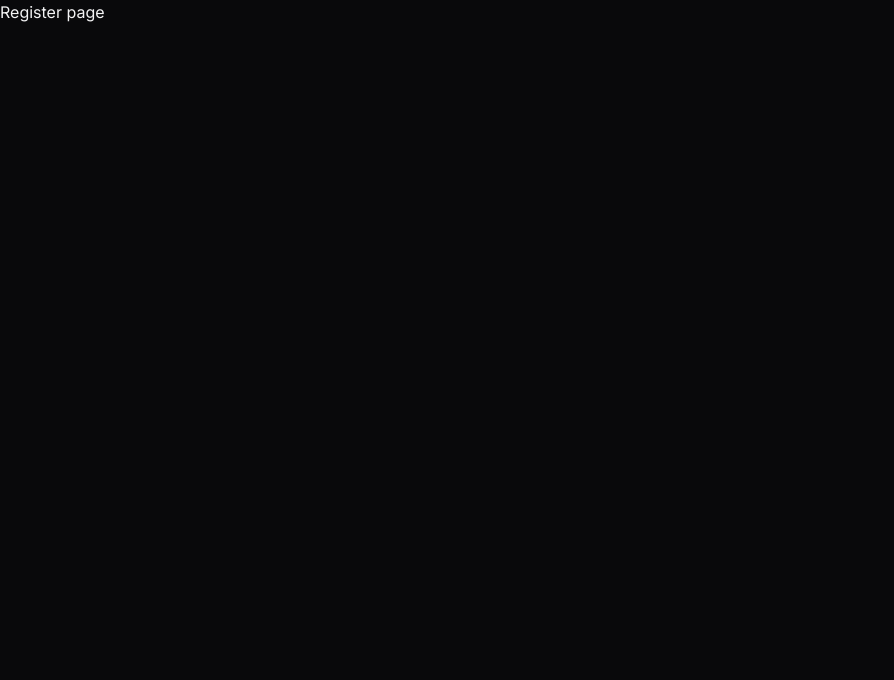
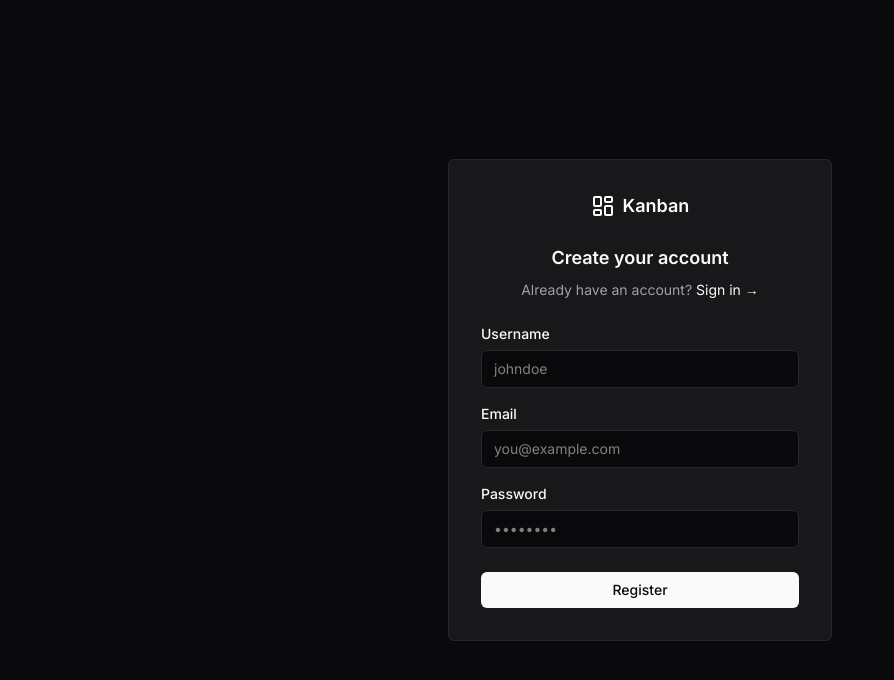
Before and after one commit to Rifat-2020831030/mini-kanban-board, a Next.js app in the folder kanban-client/: page /register in a window 1280 px wide. Shown: the top 680 px of the page, without its empty margins (0-894 px from the left). Built offline with nearby package versions, Linux system fonts and the light colour scheme; no server answers.

Commit message:
feat(frontend): implement auth pages (login and register)

```diff
--- /dev/null
+++ b/kanban-client/src/app/(auth)/layout.tsx
@@ -0,0 +1,9 @@
+import { ReactNode } from 'react';
+
+export default function AuthLayout({ children }: { children: ReactNode }) {
+  return (
+    <div className="min-h-screen flex items-center justify-center bg-[#09090b]">
+      {children}
+    </div>
+  );
+}
--- a/kanban-client/src/app/(auth)/login/page.tsx
+++ b/kanban-client/src/app/(auth)/login/page.tsx
@@ -1,3 +1,117 @@
+'use client';
+
+import { useState, useEffect, Suspense } from 'react';
+import { useRouter, useSearchParams } from 'next/navigation';
+import Link from 'next/link';
+import { LayoutDashboard, Loader2 } from 'lucide-react';
+import { api } from '@/lib/api';
+import { setTokens } from '@/lib/auth';
+import { ErrorResponse } from '@/types/api';
+import { AxiosError } from 'axios';
+
+function LoginForm() {
+  const router = useRouter();
+  const searchParams = useSearchParams();
+
+  const [email, setEmail] = useState('');
+  const [password, setPassword] = useState('');
+  const [error, setError] = useState<string | null>(null);
+  const [loading, setLoading] = useState(false);
+  const registered = searchParams.get('registered') === 'true';
+
+  const handleSubmit = async (e: React.FormEvent) => {
+    e.preventDefault();
+    setError(null);
+    setLoading(true);
+
+    try {
+      const res = await api.post('/auth/login', { email, password });
+      const { accessToken, refreshToken } = res.data;
+      setTokens(accessToken, refreshToken);
+      router.push('/boards');
+    } catch (err) {
+      const axiosError = err as AxiosError<ErrorResponse>;
+      const errorMessage = axiosError.response?.data?.error?.message || 'An error occurred during sign in.';
+      setError(errorMessage);
+    } finally {
+      setLoading(false);
+    }
+  };
+
+  return (
+    <div className="w-full max-w-sm bg-zinc-900 border border-zinc-800 rounded-md p-8 flex flex-col items-center">
+      <div className="flex items-center gap-2 mb-6">
+        <LayoutDashboard className="w-6 h-6 text-zinc-50" />
+        <span className="text-zinc-50 font-semibold text-lg">Kanban</span>
+      </div>
+
+      <h1 className="text-zinc-50 text-lg font-semibold mb-2">Sign in to your workspace</h1>
+      <p className="text-zinc-400 text-sm mb-6">
+        Don't have an account?{' '}
+        <Link href="/register" className="text-zinc-50 hover:underline">
+          Register &rarr;
+        </Link>
+      </p>
+
+      {registered && (
+        <div className="w-full bg-emerald-500/10 border border-emerald-500/20 text-emerald-500 text-sm rounded-md p-3 mb-4">
+          Account created! Please sign in.
+        </div>
+      )}
+
+      {error && (
+        <div className="w-full bg-red-500/10 border border-red-500/20 text-red-400 text-sm rounded-md p-3 mb-4">
+          {error}
+        </div>
+      )}
+
+      <form onSubmit={handleSubmit} className="w-full flex flex-col gap-4">
+        <div className="flex flex-col gap-1.5">
+          <label className="text-zinc-50 text-sm font-medium" htmlFor="email">Email</label>
+          <input
+            id="email"
+            type="email"
+            required
+            placeholder="you@example.com"
+            value={email}
+            onChange={(e) => setEmail(e.target.value)}
+            className="bg-[#09090b] border border-zinc-800 rounded-md px-3 py-2 text-zinc-50 text-sm focus:outline-none focus:border-zinc-50 transition-colors"
+          />
+        </div>
+
+        <div className="flex flex-col gap-1.5">
+          <label className="text-zinc-50 text-sm font-medium" htmlFor="password">Password</label>
+          <input
+            id="password"
+            type="password"
+            required
+            placeholder="••••••••"
+            value={password}
+            onChange={(e) => setPassword(e.target.value)}
+            className="bg-[#09090b] border border-zinc-800 rounded-md px-3 py-2 text-zinc-50 text-sm focus:outline-none focus:border-zinc-50 transition-colors"
+          />
+        </div>
+
+        <button
+          type="submit"
+          disabled={loading}
+          className="w-full bg-zinc-50 text-[#09090b] font-medium text-sm rounded-md py-2 flex items-center justify-center hover:bg-zinc-200 transition-colors disabled:opacity-50 disabled:cursor-not-allowed mt-2"
+        >
+          {loading ? <Loader2 className="w-4 h-4 animate-spin" /> : 'Sign in'}
+        </button>
+      </form>
+    </div>
+  );
+}
+
 export default function LoginPage() {
-  return <div>Login page</div>;
+  return (
+    <Suspense fallback={
+      <div className="flex items-center justify-center">
+        <Loader2 className="w-6 h-6 animate-spin text-zinc-50" />
+      </div>
+    }>
+      <LoginForm />
+    </Suspense>
+  );
 }
--- a/kanban-client/src/app/(auth)/register/page.tsx
+++ b/kanban-client/src/app/(auth)/register/page.tsx
@@ -1,3 +1,116 @@
+'use client';
+
+import { useState } from 'react';
+import { useRouter } from 'next/navigation';
+import Link from 'next/link';
+import { LayoutDashboard, Loader2 } from 'lucide-react';
+import { api } from '@/lib/api';
+import { ErrorResponse } from '@/types/api';
+import { AxiosError } from 'axios';
+
 export default function RegisterPage() {
-  return <div>Register page</div>;
+  const router = useRouter();
+
+  const [username, setUsername] = useState('');
+  const [email, setEmail] = useState('');
+  const [password, setPassword] = useState('');
+  const [error, setError] = useState<string | null>(null);
+  const [loading, setLoading] = useState(false);
+
+  const handleSubmit = async (e: React.FormEvent) => {
+    e.preventDefault();
+    setError(null);
+    setLoading(true);
+
+    try {
+      await api.post('/auth/register', { username, email, password });
+      router.push('/login?registered=true');
+    } catch (err) {
+      const axiosError = err as AxiosError<ErrorResponse>;
+      const code = axiosError.response?.data?.error?.code;
+      const message = axiosError.response?.data?.error?.message;
+
+      if (code === 'EMAIL_TAKEN') {
+        setError('This email is already in use.');
+      } else if (code === 'USERNAME_TAKEN') {
+        setError('This username is already taken.');
+      } else {
+        setError(message || 'An error occurred during registration.');
+      }
+    } finally {
+      setLoading(false);
+    }
+  };
+
+  return (
+    <div className="w-full max-w-sm bg-zinc-900 border border-zinc-800 rounded-md p-8 flex flex-col items-center">
+      <div className="flex items-center gap-2 mb-6">
+        <LayoutDashboard className="w-6 h-6 text-zinc-50" />
+        <span className="text-zinc-50 font-semibold text-lg">Kanban</span>
+      </div>
+
+      <h1 className="text-zinc-50 text-lg font-semibold mb-2">Create your account</h1>
+      <p className="text-zinc-400 text-sm mb-6">
+        Already have an account?{' '}
+        <Link href="/login" className="text-zinc-50 hover:underline">
+          Sign in &rarr;
+        </Link>
+      </p>
+
+      {error && (
+        <div className="w-full bg-red-500/10 border border-red-500/20 text-red-400 text-sm rounded-md p-3 mb-4">
+          {error}
+        </div>
+      )}
+
+      <form onSubmit={handleSubmit} className="w-full flex flex-col gap-4">
+        <div className="flex flex-col gap-1.5">
+          <label className="text-zinc-50 text-sm font-medium" htmlFor="username">Username</label>
+          <input
+            id="username"
+            type="text"
+            required
+            placeholder="johndoe"
+            value={username}
+            onChange={(e) => setUsername(e.target.value)}
+            className="bg-[#09090b] border border-zinc-800 rounded-md px-3 py-2 text-zinc-50 text-sm focus:outline-none focus:border-zinc-50 transition-colors"
+          />
+        </div>
+
+        <div className="flex flex-col gap-1.5">
+          <label className="text-zinc-50 text-sm font-medium" htmlFor="email">Email</label>
+          <input
+            id="email"
+            type="email"
+            required
+            placeholder="you@example.com"
+            value={email}
+            onChange={(e) => setEmail(e.target.value)}
+            className="bg-[#09090b] border border-zinc-800 rounded-md px-3 py-2 text-zinc-50 text-sm focus:outline-none focus:border-zinc-50 transition-colors"
+          />
+        </div>
+
+        <div className="flex flex-col gap-1.5">
+          <label className="text-zinc-50 text-sm font-medium" htmlFor="password">Password</label>
+          <input
+            id="password"
+            type="password"
+            required
+            placeholder="••••••••"
+            value={password}
+            onChange={(e) => setPassword(e.target.value)}
+            className="bg-[#09090b] border border-zinc-800 rounded-md px-3 py-2 text-zinc-50 text-sm focus:outline-none focus:border-zinc-50 transition-colors"
+          />
+        </div>
+
+        <button
+          type="submit"
+          disabled={loading}
+          className="w-full bg-zinc-50 text-[#09090b] font-medium text-sm rounded-md py-2 flex items-center justify-center hover:bg-zinc-200 transition-colors disabled:opacity-50 disabled:cursor-not-allowed mt-2"
+        >
+          {loading ? <Loader2 className="w-4 h-4 animate-spin" /> : 'Register'}
+        </button>
+      </form>
+    </div>
+  );
 }
--- a/kanban-client/src/app/page.tsx
+++ b/kanban-client/src/app/page.tsx
@@ -1,5 +1,24 @@
-import { redirect } from 'next/navigation';
+'use client';
+
+import { useEffect, useState } from 'react';
+import { useRouter } from 'next/navigation';
+import { isAuthenticated } from '@/lib/auth';
 
 export default function Home() {
-  redirect('/boards');
+  const router = useRouter();
+  const [mounted, setMounted] = useState(false);
+
+  useEffect(() => {
+    setMounted(true);
+    if (isAuthenticated()) {
+      router.replace('/boards');
+    } else {
+      router.replace('/login');
+    }
+  }, [router]);
+
+  // Prevent flash of content before client-side check
+  if (!mounted) return null;
+
+  return null;
 }
```
